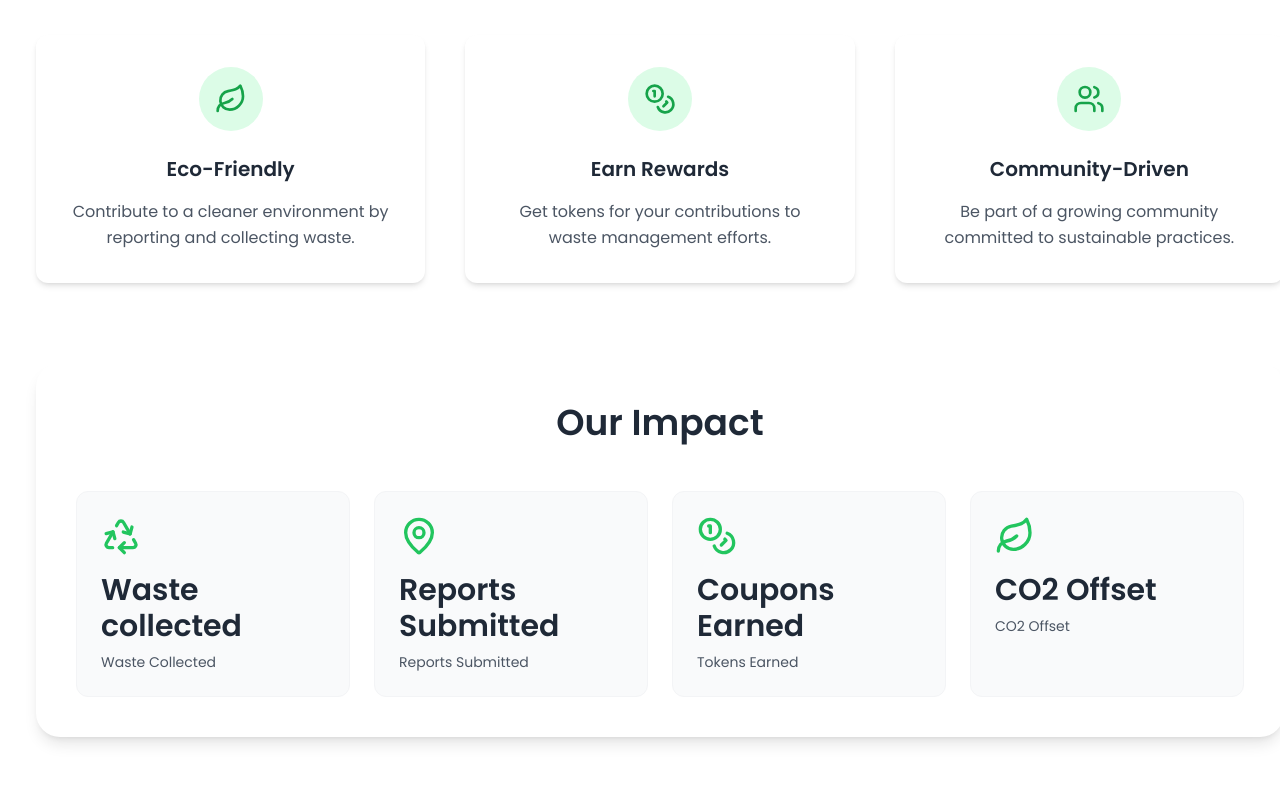
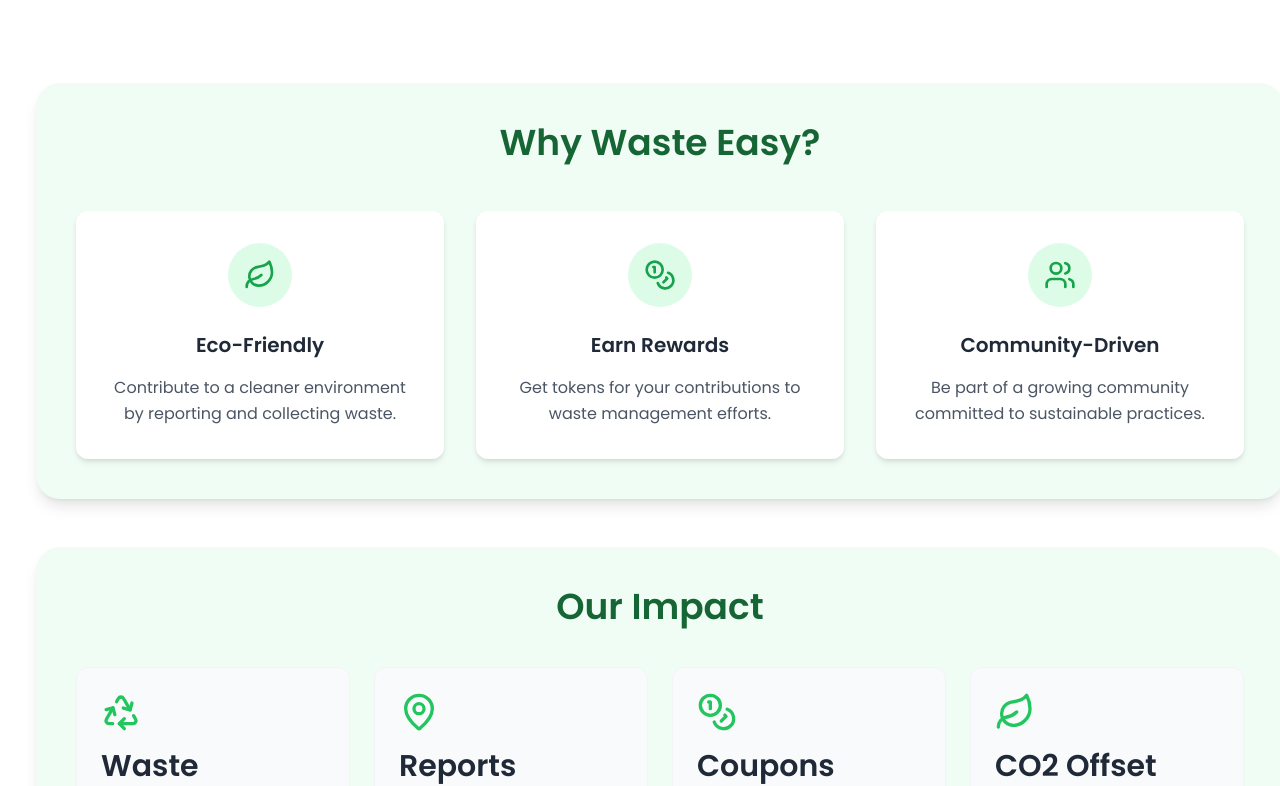
Before and after one commit to ad-itya07/WasteEasy, a Next.js app: page / in a window 1280 px wide. Shown: the part 500-1286 px from the top of the page. Built offline with nearby package versions, Linux system fonts and the light colour scheme.

Commit message:
update: styling adjustments

```diff
--- a/src/app/page.tsx
+++ b/src/app/page.tsx
@@ -1,4 +1,4 @@
-"use client"
+"use client";
 
 import { Button } from "@/components/ui/button";
 import { ArrowRight, Coins, Leaf, MapPin, Recycle, Users } from "lucide-react";
@@ -17,10 +17,11 @@
 type Props = {};
 
 const page = ({}: Props) => {
-
   // TODO fetch impact data
   return (
-    <div className={`container mx-5 px-4 py-16 ${poppins.className} flex flex-col items-center`}>
+    <div
+      className={`container mx-5 px-4 py-16 ${poppins.className} flex flex-col space-y-12 items-center`}
+    >
       <section className="text-center mb-20">
         <AnimatedGlobe />
         <h1 className="text-6xl font-bold mb-6 text-gray-800 tracking-tight">
@@ -47,7 +48,12 @@
         </div>
       </section>
 
-      <section className="grid md:grid-cols-3 gap-10 mb-20">
+      {/* Features Section */}
+      <section className="space-y-12 bg-green-50 p-10 rounded-3xl shadow-lg">
+        <h2 className="text-3xl md:text-4xl font-bold text-center text-green-800">
+          Why Waste Easy?
+        </h2>
+        <div className="grid md:grid-cols-3 gap-8">
           <FeatureCard
             icon={Leaf}
             title="Eco-Friendly"
@@ -63,10 +69,12 @@
             title="Community-Driven"
             description="Be part of a growing community committed to sustainable practices."
           />
+        </div>
       </section>
 
-      <section className="bg-white p-10 rounded-3xl shadow-lg mb-20">
-        <h2 className="text-4xl font-bold mb-12 text-center text-gray-800">
+      {/* Impact Section */}
+      <section className="bg-green-50 p-10 rounded-3xl shadow-lg">
+        <h2 className="text-3xl md:text-4xl font-bold mb-10 text-center text-green-800">
           Our Impact
         </h2>
         <div className="grid md:grid-cols-4 gap-6">
--- a/src/components/contact.tsx
+++ b/src/components/contact.tsx
@@ -47,9 +47,12 @@
       className="flex flex-col gap-3 mb-44 "
     >
       <div className="flex flex-col ">
-        <h1 className=" font-semibold  opacity-90 text-green-900 text-2xl tracking-wide">
-          Report an Incident
-        </h1>
+        <div className="flex justify-between items-center p-4 shadow-md border border-gray-300 rounded-2xl">
+          <h1 className="font-bold text-3xl text-green-800 tracking-wider uppercase">
+            Report an Incident
+          </h1>
+          <div className="h-1 w-20 bg-green-800 rounded-full hidden sm:block"></div>
+        </div>
         <div className="flex flex-col">
           <input
             type="text"
```
Lines whose indentation alone changed are shown as unchanged.
